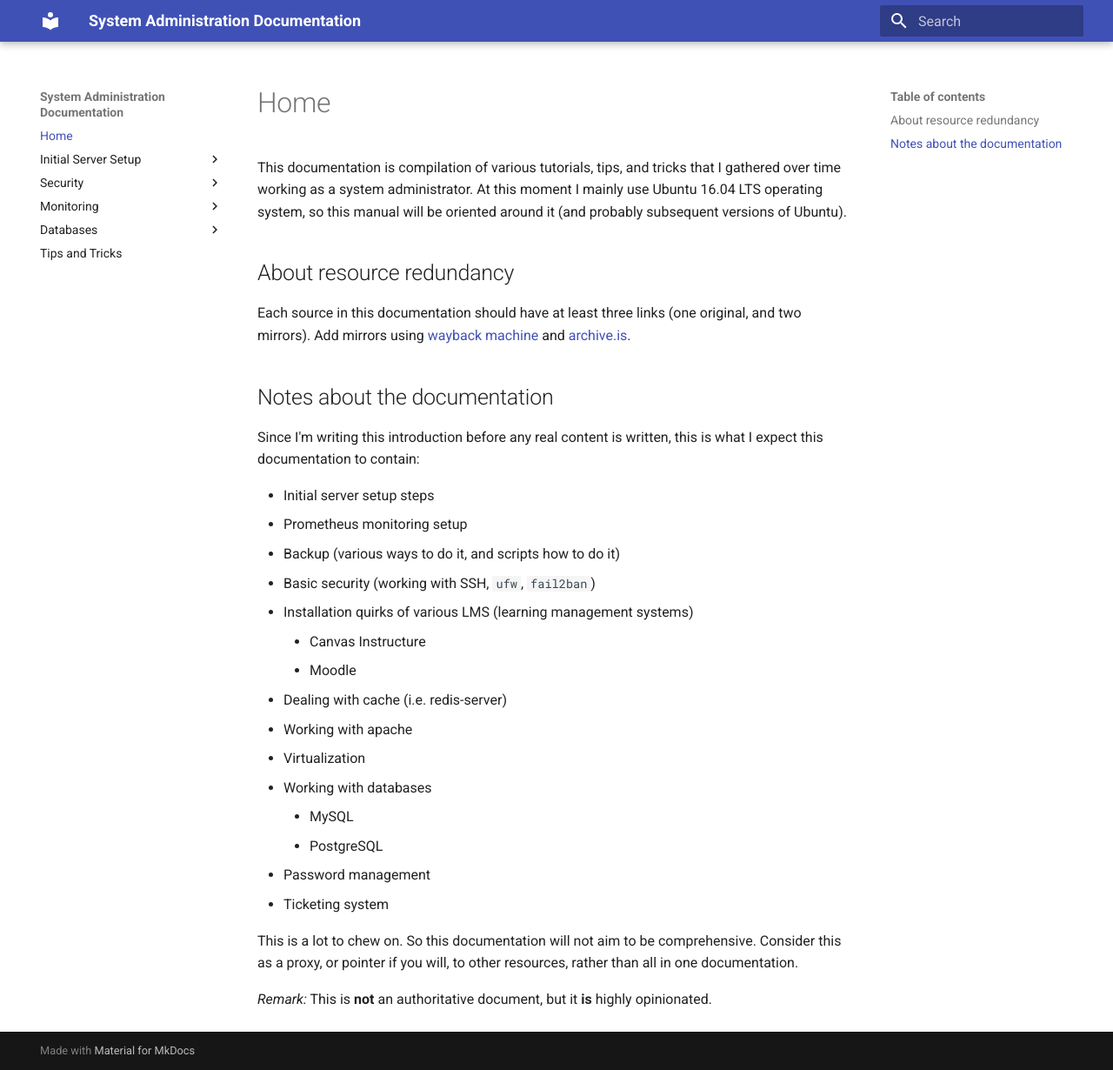
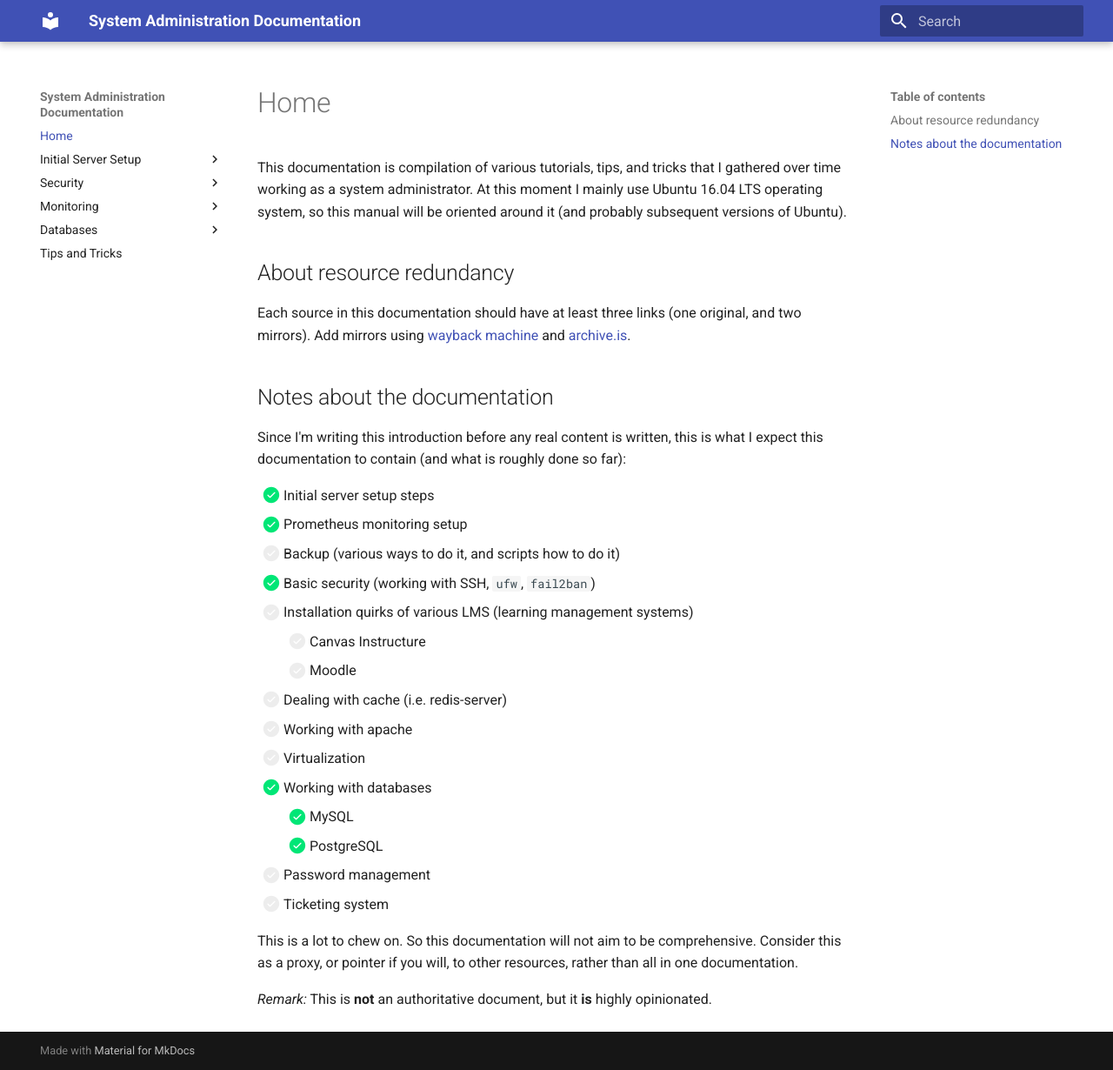
Before and after one commit to petarGitNik/sys-admin-docs, an MkDocs documentation site: the page built from docs/index.md, in a window 1280 px wide and 1230 px high. Shown: the whole window at 87% size. Built offline with MkDocs 1.6.1 and Material for MkDocs 9.7.7, drawn with Linux system fonts in a browser that asks for light colours; old or Windows-style settings are respelled for this version of MkDocs.

Commit message:
Amend introduction

```diff
--- a/docs/index.md
+++ b/docs/index.md
@@ -8,23 +8,23 @@ Each source in this documentation should have at least three links (one original
 
 ## Notes about the documentation
 
-Since I'm writing this introduction before any real content is written, this is what I expect this documentation to contain:
+Since I'm writing this introduction before any real content is written, this is what I expect this documentation to contain (and what is roughly done so far):
 
-* Initial server setup steps
-* Prometheus monitoring setup
-* Backup (various ways to do it, and scripts how to do it)
-* Basic security (working with SSH, `ufw`, `fail2ban`)
-* Installation quirks of various LMS (learning management systems)
-    * Canvas Instructure
-    * Moodle
-* Dealing with cache (i.e. redis-server)
-* Working with apache
-* Virtualization
-* Working with databases
-    * MySQL
-    * PostgreSQL
-* Password management
-* Ticketing system
+* [x] Initial server setup steps
+* [x] Prometheus monitoring setup
+* [ ] Backup (various ways to do it, and scripts how to do it)
+* [x] Basic security (working with SSH, `ufw`, `fail2ban`)
+* [ ] Installation quirks of various LMS (learning management systems)
+    * [ ] Canvas Instructure
+    * [ ] Moodle
+* [ ] Dealing with cache (i.e. redis-server)
+* [ ] Working with apache
+* [ ] Virtualization
+* [x] Working with databases
+    * [x] MySQL
+    * [x] PostgreSQL
+* [ ] Password management
+* [ ] Ticketing system
 
 This is a lot to chew on. So this documentation will not aim to be comprehensive. Consider this as a proxy, or pointer if you will, to other resources, rather than all in one documentation.
 
--- a/mkdocs.yml
+++ b/mkdocs.yml
@@ -11,6 +11,8 @@ markdown_extensions:
   - codehilite
   - toc:
       permalink: true
+  - pymdownx.tasklist:
+      custom_checkbox: true
 
 # Table of content
 pages:
```
Also changed, not shown: 2 other files.
